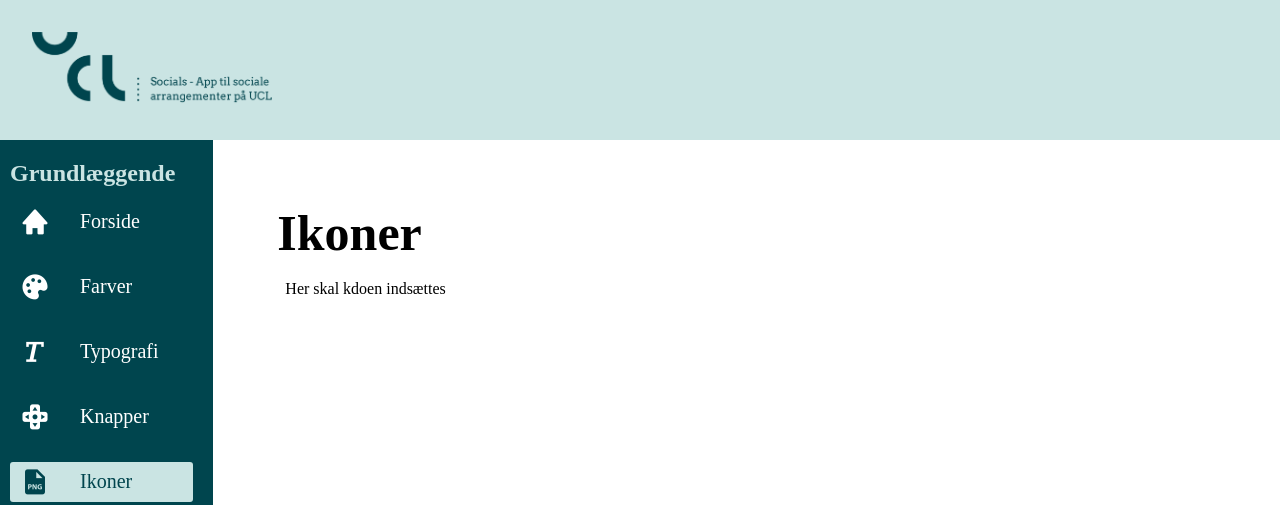
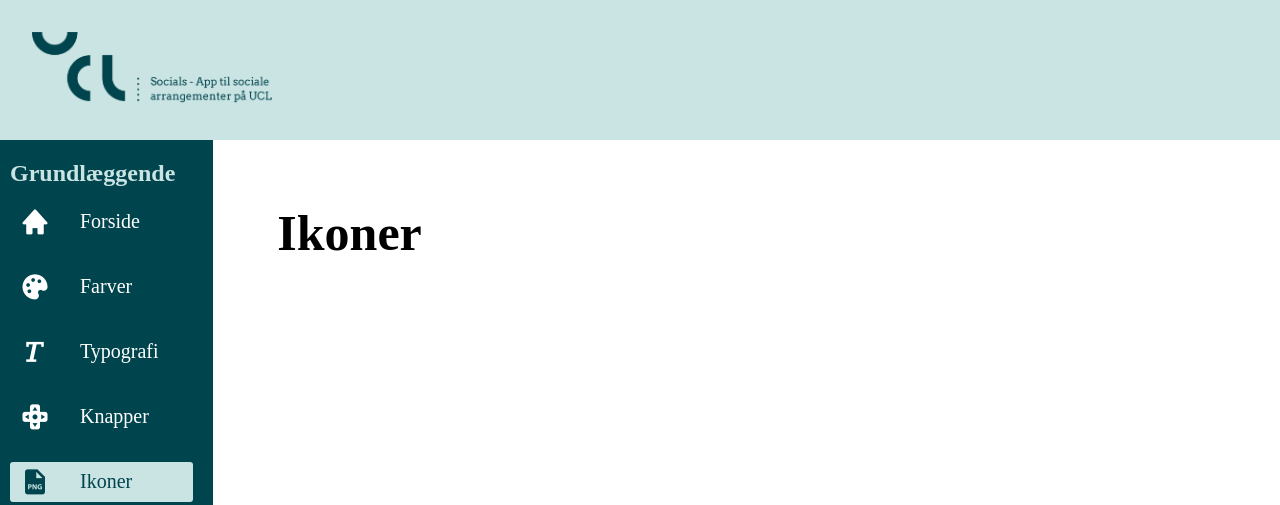
Before and after one commit to trommejarl/style, a plain HTML site: page iko.html in a window 1280 px wide. Shown: the top 505 px of the page. Drawn offline with nearby package versions, Linux system fonts and the light colour scheme.

Commit message:
Update iko.html

```diff
--- a/iko.html
+++ b/iko.html
@@ -87,12 +87,6 @@
 <h1 id="h1-iko">Ikoner</h1>
 
 
-<div class="kode-iko"><pre><code>
-  Her skal kdoen indsættes
-
-</pre></code></div>
-
-
     </div>
     </div>
 
```
